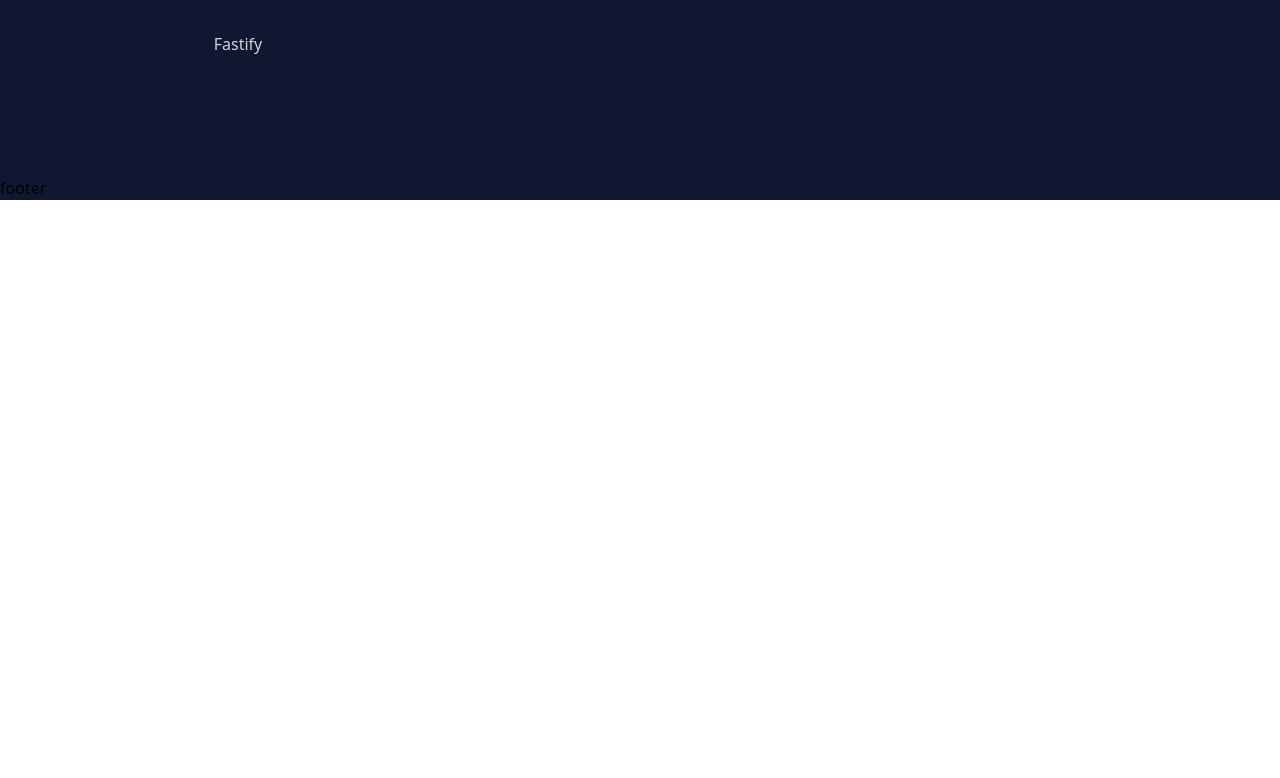
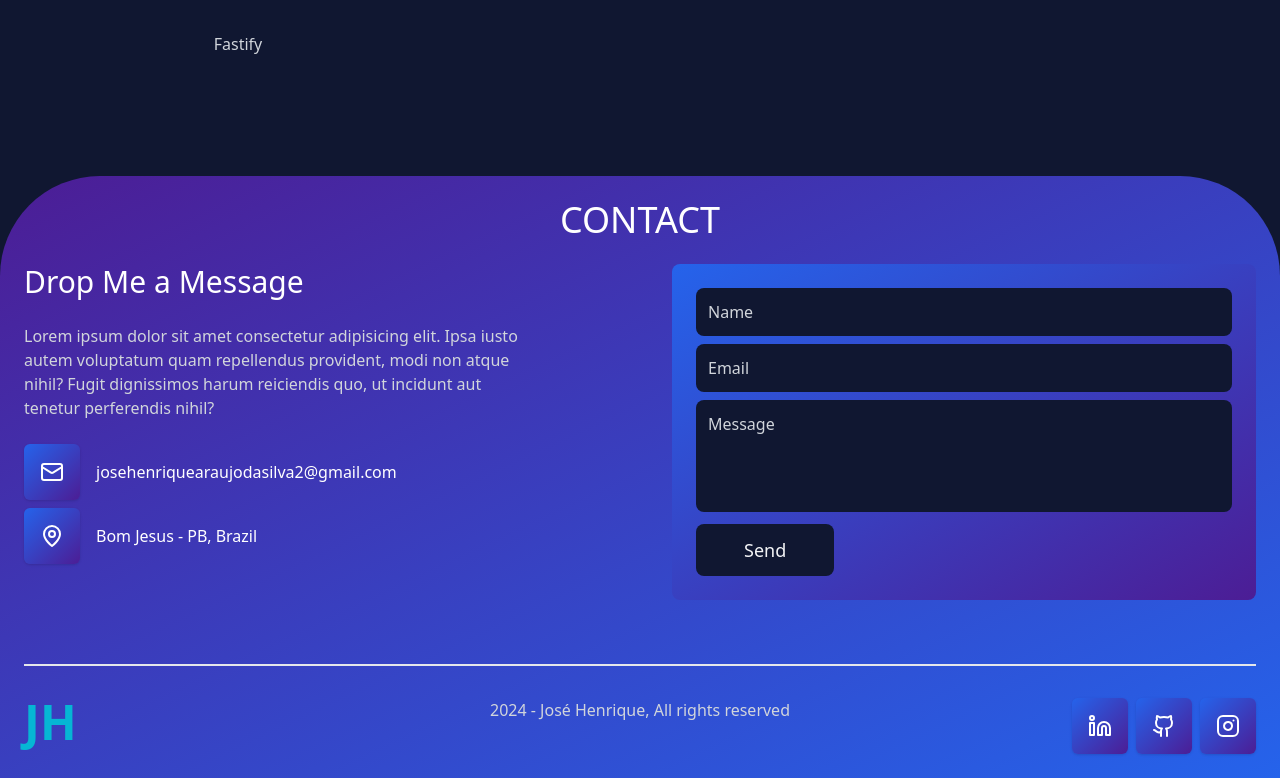
Before and after one commit to JoseHenrique1/JoseHenrique1.github.io, a React (Vite) app: page / in a window 1280 px wide. Shown: the part 4064-4842 px from the top of the page. Before the commit the page ends 4264 px from the top, so only its background shows below. Built offline with nearby package versions, Linux system fonts and the light colour scheme.

Commit message:
view: add formContact, infoContact, footerContact and icon

```diff
--- a/src/components/Footer/index.tsx
+++ b/src/components/Footer/index.tsx
@@ -1,5 +1,18 @@
+import { FormContact } from "../FormContact";
+import { InfoContact } from "../InfoContact";
+import { FooterContact } from "../FooterContact";
+
 export function Footer() {
     return (
-        <footer className=" ">footer</footer>
+        <footer
+            className="p-6 space-y-6 rounded-t-[100px] bg-gradient-to-br from-violet-900 to-blue-600"
+        >
+            <h1 className="text-white text-center text-4xl">CONTACT</h1>
+            <div className="grid grid-cols-2 gap-16 w-full max-w-screen-xl">
+                <InfoContact/>
+                <FormContact />
+                <FooterContact />
+            </div>
+        </footer>
     );
 }
--- /dev/null
+++ b/src/components/FooterContact/index.tsx
@@ -0,0 +1,24 @@
+import { Linkedin, Github, Instagram } from "lucide-react";
+import { Icon } from "../Icon";
+import { Logo } from "../Logo";
+
+export function FooterContact() {
+    return (
+        <div className="border-t-2 pt-8  col-span-2 flex ">
+            {/* <h1 className=" basis-1/4 text-5xl font-semibold text-cyan-500">JH</h1> */}
+            <Logo className="basis-1/4" />
+            <p className="flex-grow text-center text-gray-300">2024 - José Henrique, All rights reserved</p>
+            <div className="basis-1/4    flex justify-end gap-2">
+                <a href="#" target="_blank">
+                    <Icon icon={Linkedin} />
+                </a>
+                <a href="#" target="_blank">
+                    <Icon icon={Github} />
+                </a>
+                <a href="#" target="_blank">
+                    <Icon icon={Instagram} />
+                </a>
+            </div>
+        </div>
+    );
+}
--- /dev/null
+++ b/src/components/FormContact/index.tsx
@@ -0,0 +1,27 @@
+export function FormContact() {
+    return (
+        <form
+            className="flex flex-col p-6  gap-2  rounded-lg bg-gradient-to-tl from-violet-900 to-blue-600">
+            <input
+                type="text"
+                placeholder="Name"
+                className="p-3 rounded-lg text-gray-100 placeholder:text-gray-300 bg-[#101731]"
+                />
+            <input
+                type="email"
+                placeholder="Email"
+                className="p-3 rounded-lg text-gray-100 placeholder:text-gray-300 bg-[#101731]"
+                />
+            <textarea
+                placeholder="Message"
+                className="h-28 p-3 rounded-lg resize-none text-gray-100 placeholder:text-gray-300 bg-[#101731]"
+                />
+            <input
+                type="submit"
+                value="Send"
+                className="self-start mt-1 px-12 py-3 cursor-pointer rounded-lg font-medium text-lg text-gray-100 bg-[#101731]"
+                />
+
+        </form>
+     );
+}
--- /dev/null
+++ b/src/components/Icon/index.tsx
@@ -0,0 +1,17 @@
+import { ElementType } from "react";
+
+interface iconProps {
+    icon : ElementType,
+}
+
+export function Icon({icon: Icon}: iconProps) {
+    return (
+        <div
+          className="p-4 rounded-md shadow hover:bg-gradient-to-br bg-gradient-to-tl from-violet-900 to-blue-600 ">
+            <Icon
+            color="#ffffff"
+            size={24}
+          />
+        </div>
+     );
+}
--- /dev/null
+++ b/src/components/InfoContact/index.tsx
@@ -0,0 +1,21 @@
+import { Mail, MapPin } from "lucide-react";
+import { Icon } from "../Icon";
+
+export function InfoContact() {
+    return (
+        <div className="space-y-6 max-w-lg">
+            <h1 className="text-white text-3xl">Drop Me a Message</h1>
+            <p className="text-gray-300">Lorem ipsum dolor sit amet consectetur adipisicing elit. Ipsa iusto autem voluptatum quam repellendus provident, modi non atque nihil? Fugit dignissimos harum reiciendis quo, ut incidunt aut tenetur perferendis nihil?</p>
+            <div className="flex flex-col gap-2">
+                <div className="flex items-center gap-4">
+                    <Icon icon={Mail} />
+                    <p className="text-white">josehenriquearaujodasilva2@gmail.com</p>
+                </div>
+                <div className="flex items-center gap-4">
+                    <Icon icon={MapPin} />
+                    <p className="text-white">Bom Jesus - PB, Brazil</p>
+                </div>
+            </div>
+        </div>
+    );
+}
```
